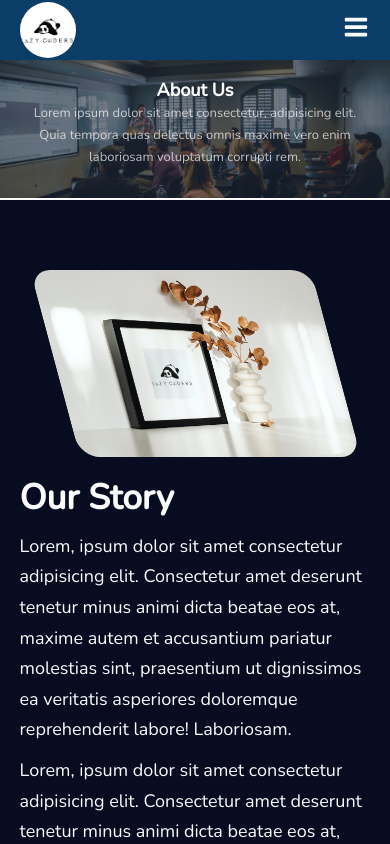
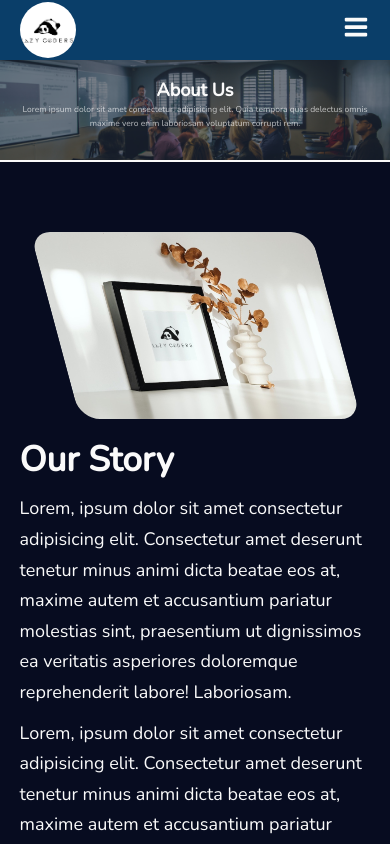
Before and after one commit to nickemma/microverse-lazy-coders, a React (Create React App) app: page /about in a window 390 px wide. Shown: the top 844 px of the page. Built offline with nearby package versions, Linux system fonts and the light colour scheme.

Commit message:
add height

```diff
--- a/src/index.css
+++ b/src/index.css
@@ -232,7 +232,7 @@ img {
   }
 
   .header {
-    height: fit-content;
+    height: 100%;
   }
 
   .header-content {
@@ -241,6 +241,6 @@ img {
   }
 
   .header-content p {
-    font-size: 0.85;
+    font-size: 0.85rem;
   }
 }
--- a/src/pages/home/Home.css
+++ b/src/pages/home/Home.css
@@ -260,12 +260,8 @@
 
 @media (max-width: 800px) {
   .main {
-    height: fit-content;
+    height: 100%;
     padding: 12rem 0;
-  }
-
-  .main-header {
-    gap: 0px;
   }
 
   .value-content {
```
